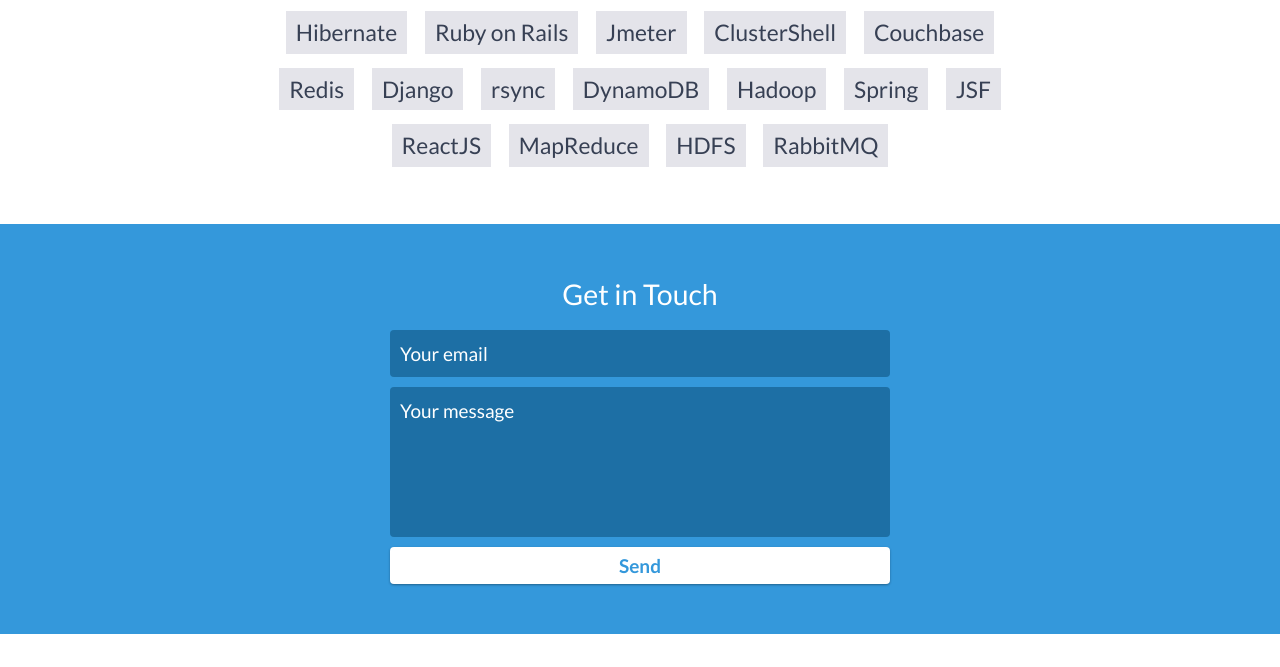
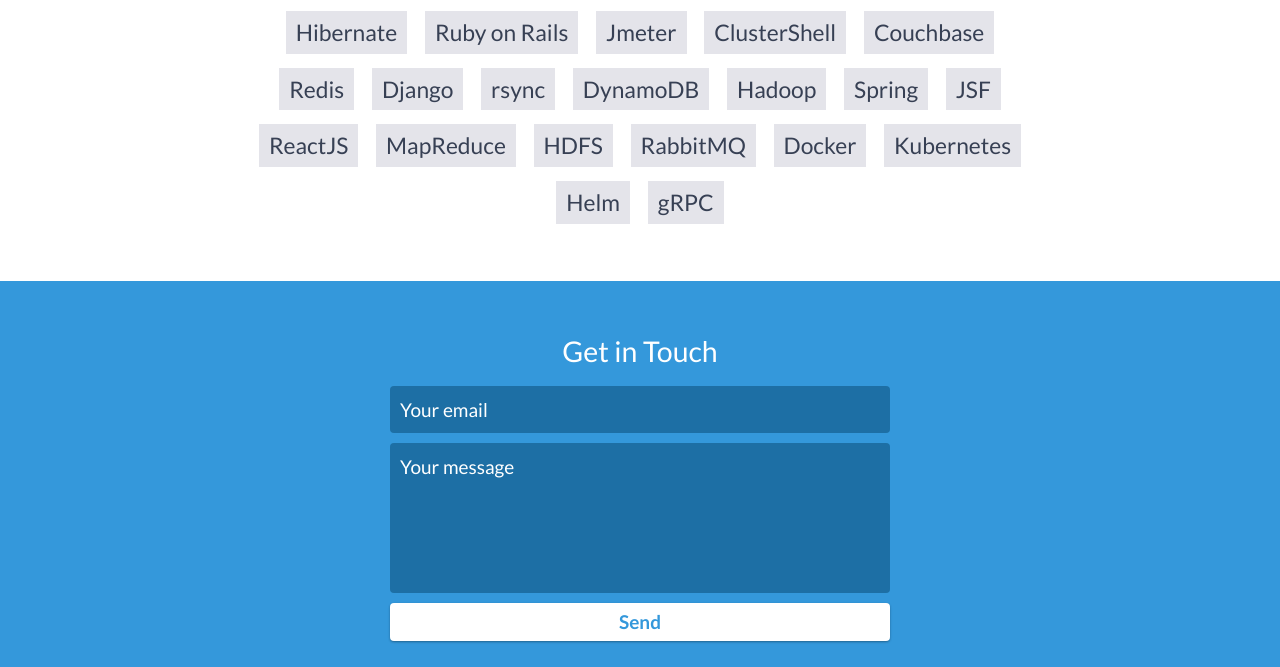
Before and after one commit to susindaran/susindaran.github.io, a website: page index.html in a window 1280 px wide. Shown: the part 5864-6531 px from the top of the page. Drawn offline with nearby package versions, Linux system fonts and the light colour scheme.

Commit message:
Updated skills

```diff
--- a/index.html
+++ b/index.html
@@ -319,6 +319,10 @@
             <li>MapReduce</li>
             <li>HDFS</li>
             <li>RabbitMQ</li>
+	    <li>Docker</li>
+	    <li>Kubernetes</li>
+	    <li>Helm</li>
+	    <li>gRPC</li>
         </ul>
     </div>
     <!-- End #skills -->
```
